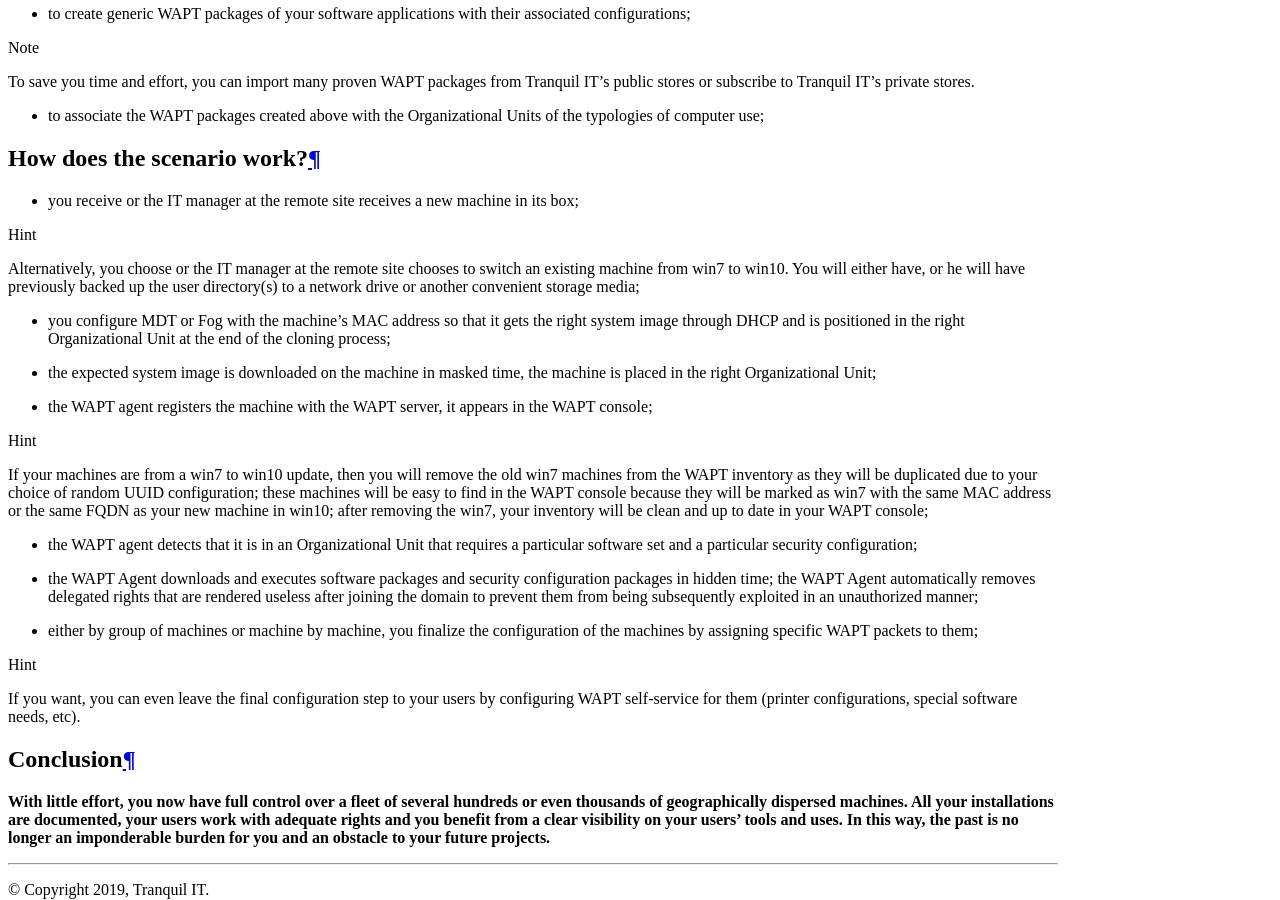
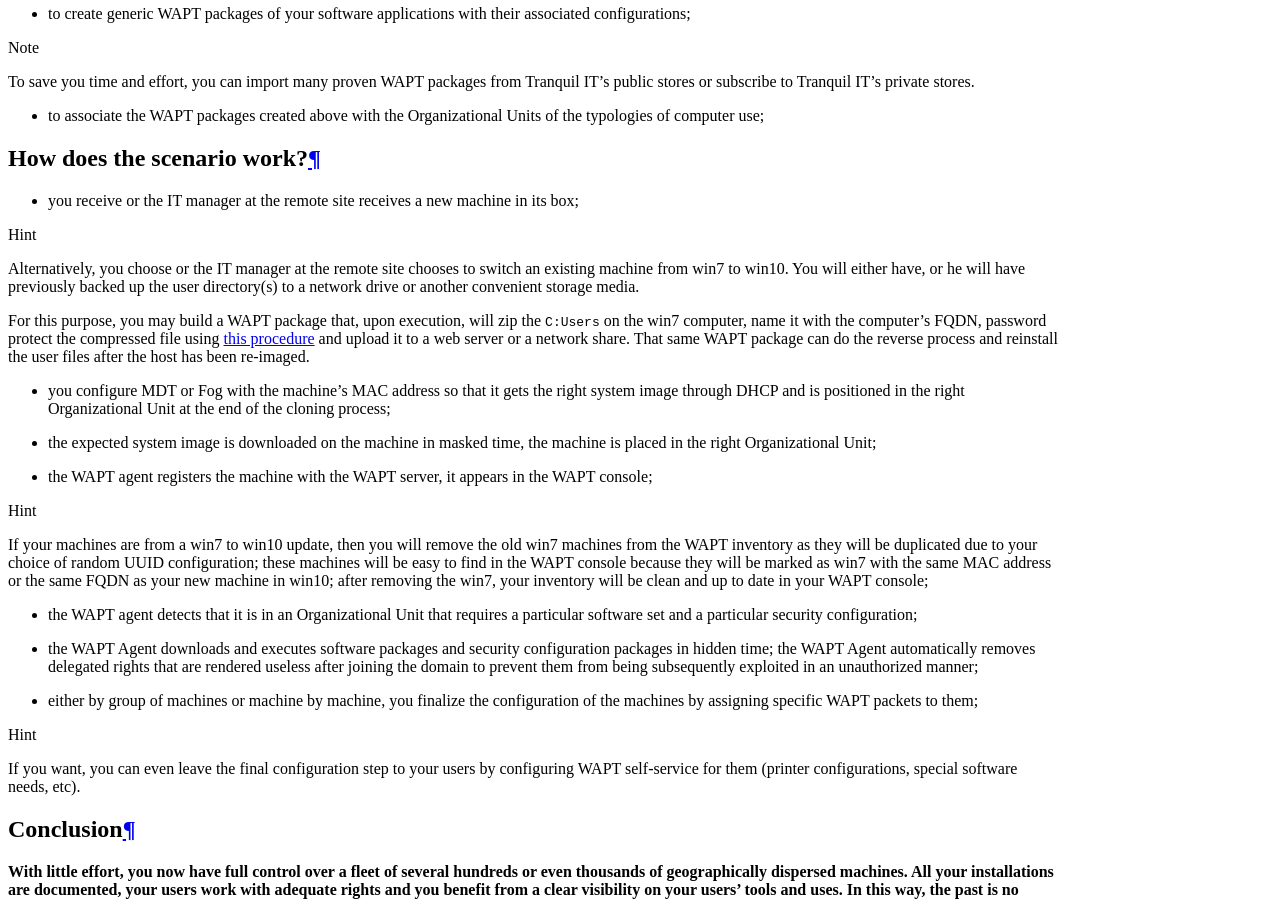
Before and after one commit to tranquilit/WAPT-Documentation, a Sphinx documentation site: the page built from source/wapt-use-cases/deploying_from_scratch.rst, in a window 1280 px wide and 900 px high, scrolled down 1630 px. Built offline with Sphinx 7.4.7 and the Read the Docs theme 2.0.0, drawn with Linux system fonts in a browser that asks for light colours.

Commit message:
minor fixes to rst and french translations

```diff
--- a/source/wapt-api/using_wapt_api.rst
+++ b/source/wapt-api/using_wapt_api.rst
@@ -471,7 +471,7 @@
 
 For the POST method:
 
-Syntax is: :option:`--data-raw`: a dictionnary list with ``uuids``as keys
+Syntax is: ``--data-raw``: a dictionnary list with ``uuids``as keys
 and the UUID of the hosts as values.
 
 .. code-block:: bash
--- a/source/wapt-create-packages/secret-data/encrypt-paquet.rst
+++ b/source/wapt-create-packages/secret-data/encrypt-paquet.rst
@@ -8,6 +8,8 @@
 .. meta::
   :description: Encrypting data in a WAPT package
   :keywords: WAPT, encrypt, cipher, sensitive data, password, documentation
+
+.. _encryting_sensitive_data_in_package:
 
 Encrypting some sensitive data contained in a WAPT package
 ==========================================================
--- a/source/wapt-create-packages/wapt-package-structure/index.rst
+++ b/source/wapt-create-packages/wapt-package-structure/index.rst
@@ -194,8 +194,8 @@
 version
 """""""
 
-Preferably, always start with the packaged software version split by points
-(*.*) and finish with the WAPT packaging version separated
+Preferably, always start with the packaged software version (**digits only**)
+split by points (*.*) and finish with the WAPT packaging version separated
 by a dash (*-*) character.
 
 architecture
--- a/source/wapt-use-cases/deploying_from_scratch.rst
+++ b/source/wapt-use-cases/deploying_from_scratch.rst
@@ -107,7 +107,14 @@
   Alternatively, you choose or the IT manager at the remote site chooses
   to switch an existing machine from win7 to win10. You will either have,
   or he will have previously backed up the user directory(s)
-  to a network drive or another convenient storage media;
+  to a network drive or another convenient storage media.
+
+  For this purpose, you may build a WAPT package that, upon execution, will zip
+  the :file:`C:\Users` on the win7 computer, name it with the computer's FQDN,
+  password protect the compressed file using
+  :ref:`this procedure <encryting_sensitive_data_in_package>` and upload it to a web server
+  or a network share. That same WAPT package can do the reverse process
+  and reinstall the user files after the host has been re-imaged.
 
 * you configure MDT or Fog with the machine's MAC address so that
   it gets the right system image through DHCP and is positioned
```
Also changed, not shown: 4 other files.
